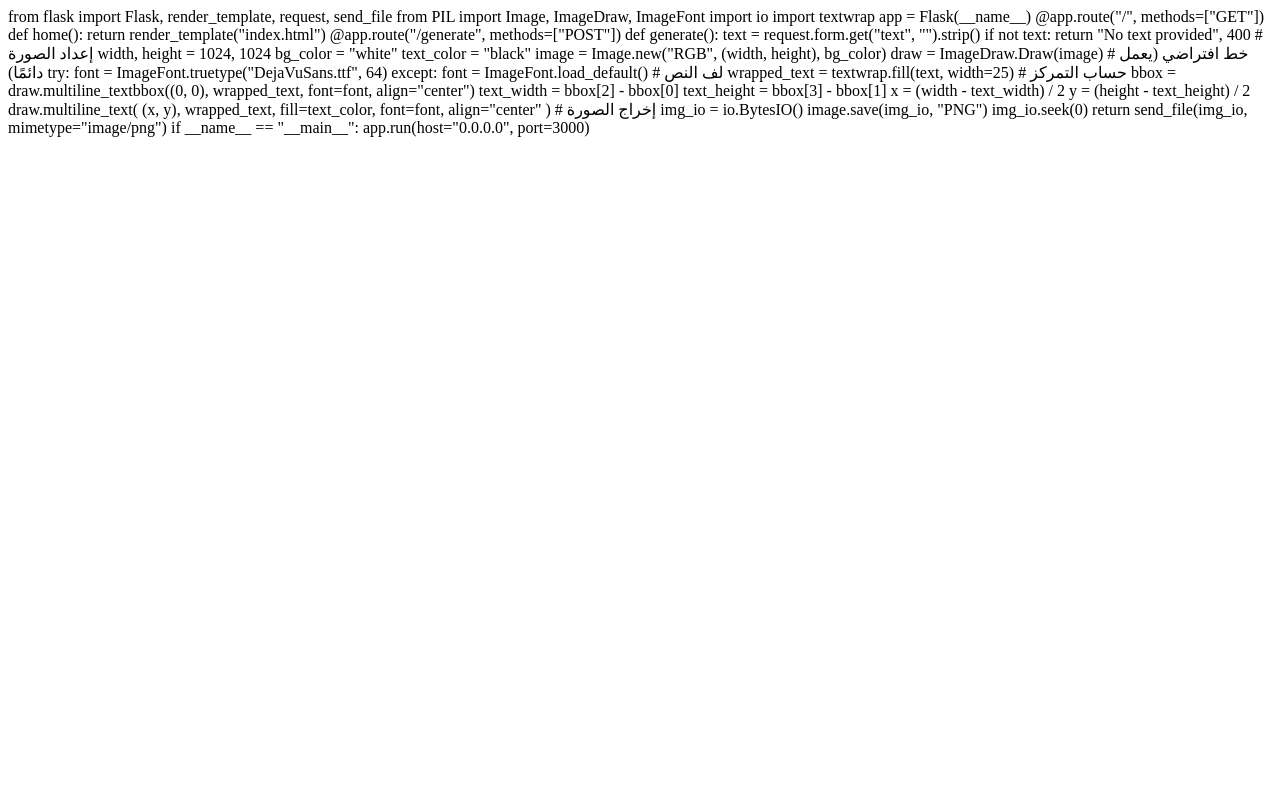
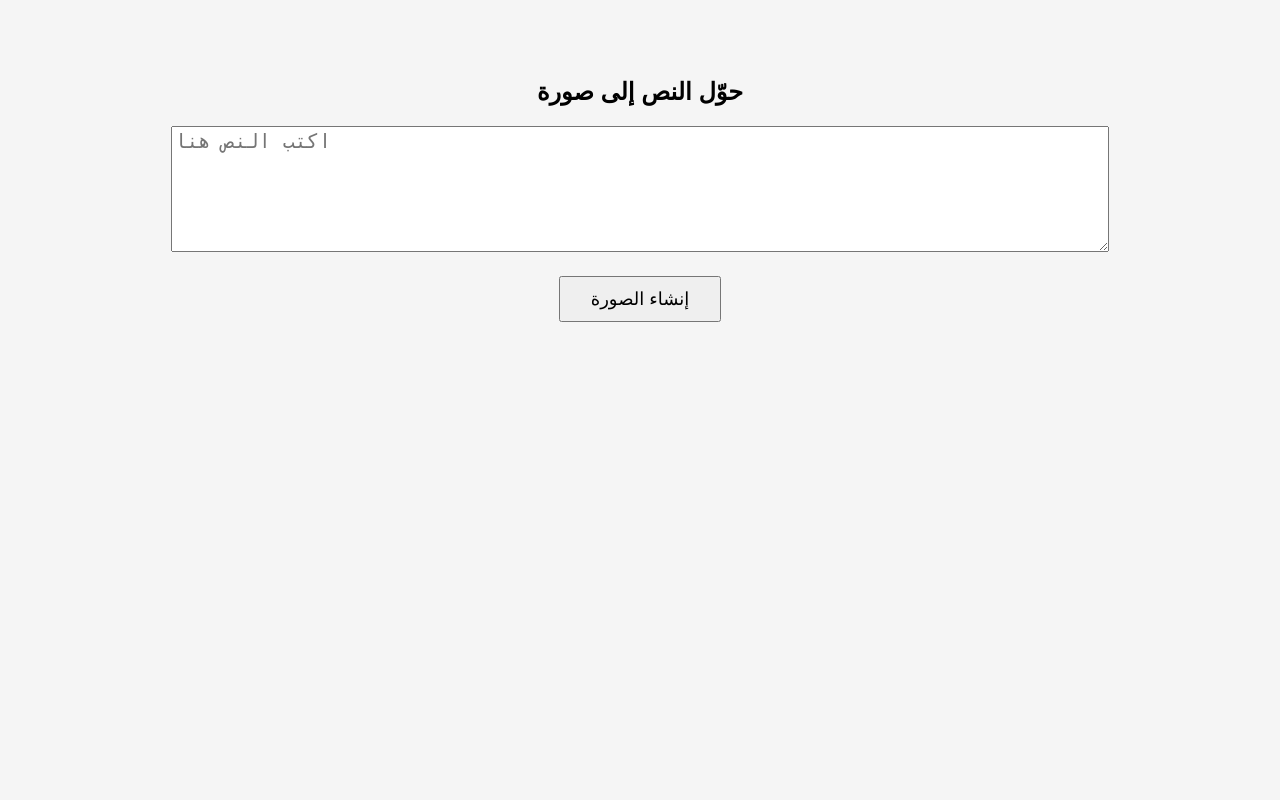
Before and after one commit to hagirmohammed1/image, a Flask app: page / in a window 1280 px wide. Run offline with Flask 3, Linux system fonts and the light colour scheme.

Commit message:
Update index.html

```diff
--- a/templates/index.html
+++ b/templates/index.html
@@ -1,59 +1,35 @@
-from flask import Flask, render_template, request, send_file
-from PIL import Image, ImageDraw, ImageFont
-import io
-import textwrap
+<!DOCTYPE html>
+<html lang="ar">
+<head>
+    <meta charset="UTF-8">
+    <title>Text to Image</title>
+    <style>
+        body {
+            font-family: Arial;
+            background: #f5f5f5;
+            text-align: center;
+            padding: 50px;
+        }
+        textarea {
+            width: 80%;
+            height: 120px;
+            font-size: 20px;
+        }
+        button {
+            margin-top: 20px;
+            font-size: 18px;
+            padding: 10px 30px;
+        }
+    </style>
+</head>
+<body>
 
-app = Flask(__name__)
+<h2>حوّل النص إلى صورة</h2>
 
-@app.route("/", methods=["GET"])
-def home():
-    return render_template("index.html")
+<form action="/generate" method="post">
+    <textarea name="text" placeholder="اكتب النص هنا"></textarea><br>
+    <button type="submit">إنشاء الصورة</button>
+</form>
 
-@app.route("/generate", methods=["POST"])
-def generate():
-    text = request.form.get("text", "").strip()
-    if not text:
-        return "No text provided", 400
-
-    # إعداد الصورة
-    width, height = 1024, 1024
-    bg_color = "white"
-    text_color = "black"
-
-    image = Image.new("RGB", (width, height), bg_color)
-    draw = ImageDraw.Draw(image)
-
-    # خط افتراضي (يعمل دائمًا)
-    try:
-        font = ImageFont.truetype("DejaVuSans.ttf", 64)
-    except:
-        font = ImageFont.load_default()
-
-    # لف النص
-    wrapped_text = textwrap.fill(text, width=25)
-
-    # حساب التمركز
-    bbox = draw.multiline_textbbox((0, 0), wrapped_text, font=font, align="center")
-    text_width = bbox[2] - bbox[0]
-    text_height = bbox[3] - bbox[1]
-
-    x = (width - text_width) / 2
-    y = (height - text_height) / 2
-
-    draw.multiline_text(
-        (x, y),
-        wrapped_text,
-        fill=text_color,
-        font=font,
-        align="center"
-    )
-
-    # إخراج الصورة
-    img_io = io.BytesIO()
-    image.save(img_io, "PNG")
-    img_io.seek(0)
-
-    return send_file(img_io, mimetype="image/png")
-
-if __name__ == "__main__":
-    app.run(host="0.0.0.0", port=3000)
+</body>
+</html>
```
